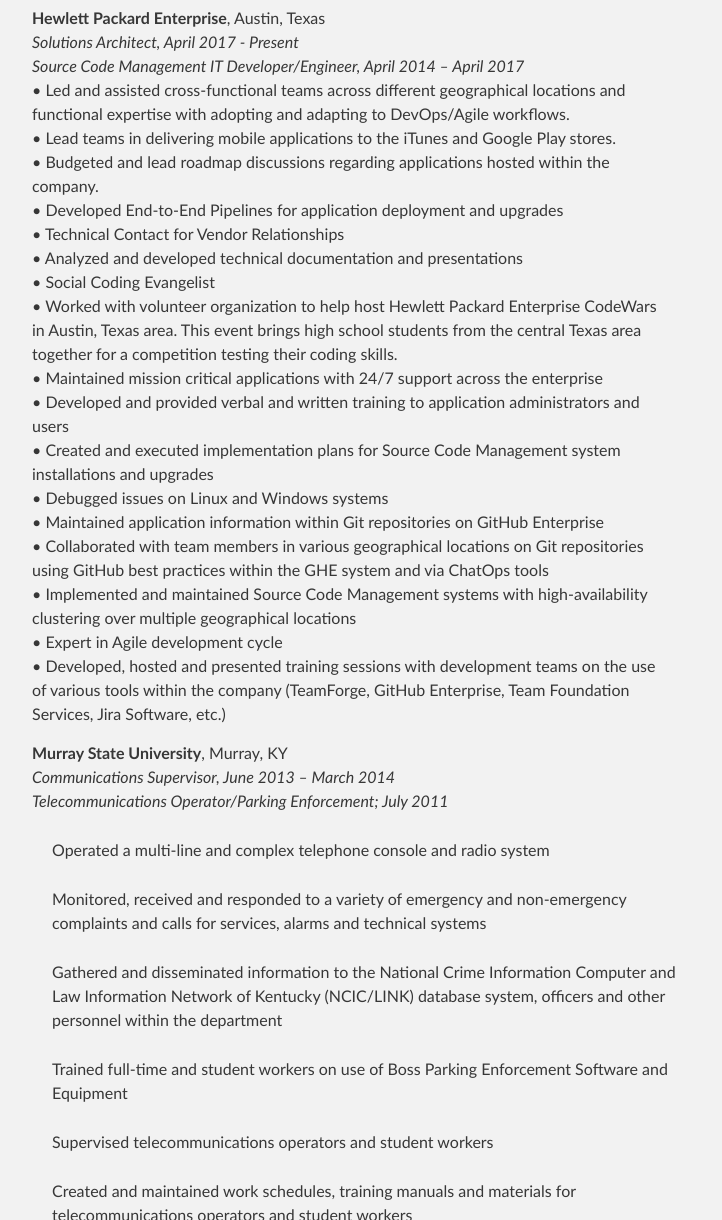
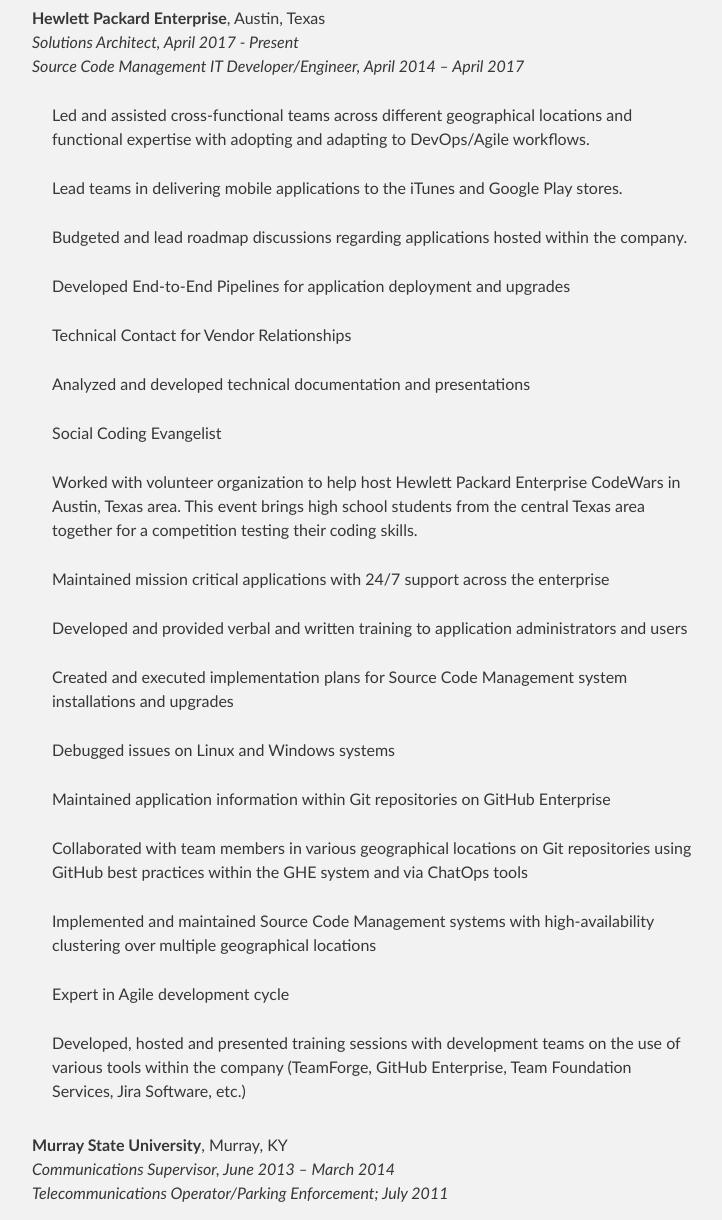
Before and after one commit to selkins13/selkins13.github.io, a Jekyll site: the page built from SarahElkinsResume.md, in a window 1280 px wide and 1400 px high, scrolled down 1707 px, cut to the strip 180-1400 px from the top of the window. Shown: the whole strip, without its empty margins (288-1010 px from the left). Built offline with Jekyll 4.4.1, drawn with Linux system fonts in a browser that asks for light colours.

Commit message:
formatting

```diff
--- a/SarahElkinsResume.md
+++ b/SarahElkinsResume.md
@@ -71,23 +71,39 @@
 __Hewlett Packard Enterprise__, Austin, Texas
 _Solutions Architect, April 2017 - Present_
 _Source Code Management IT Developer/Engineer, April 2014 – April 2017_
-• Led and assisted cross-functional teams across different geographical locations and functional expertise with adopting and adapting to DevOps/Agile workflows.
-• Lead teams in delivering mobile applications to the iTunes and Google Play stores.
-• Budgeted and lead roadmap discussions regarding applications hosted within the company.
-• Developed End-to-End Pipelines for application deployment and upgrades
-• Technical Contact for Vendor Relationships
-• Analyzed and developed technical documentation and presentations
-• Social Coding Evangelist
-• Worked with volunteer organization to help host Hewlett Packard Enterprise CodeWars in Austin, Texas area.  This event brings high school students from the central Texas area together for a competition testing their coding skills.
-• Maintained mission critical applications with 24/7 support across the enterprise
-• Developed and provided verbal and written training to application administrators and users
-• Created and executed implementation plans for Source Code Management system installations and upgrades
-• Debugged issues on Linux and Windows systems
-• Maintained application information within Git repositories on GitHub Enterprise
-• Collaborated with team members in various geographical locations on Git repositories using GitHub best practices within the GHE system and via ChatOps tools
-• Implemented and maintained Source Code Management systems with high-availability clustering over multiple geographical locations
-• Expert in Agile development cycle
-• Developed, hosted and presented training sessions with development teams on the use of various tools within the company (TeamForge, GitHub Enterprise, Team Foundation Services, Jira Software, etc.)
+  * Led and assisted cross-functional teams across different geographical locations and functional expertise with adopting and adapting to DevOps/Agile workflows.
+
+  * Lead teams in delivering mobile applications to the iTunes and Google Play stores.
+
+  * Budgeted and lead roadmap discussions regarding applications hosted within the company.
+
+  * Developed End-to-End Pipelines for application deployment and upgrades
+
+  * Technical Contact for Vendor Relationships
+
+  * Analyzed and developed technical documentation and presentations
+
+  * Social Coding Evangelist
+
+  * Worked with volunteer organization to help host Hewlett Packard Enterprise CodeWars in Austin, Texas area.  This event brings high school students from the central Texas area together for a competition testing their coding skills.
+
+  * Maintained mission critical applications with 24/7 support across the enterprise
+
+  * Developed and provided verbal and written training to application administrators and users
+
+  * Created and executed implementation plans for Source Code Management system installations and upgrades
+
+  * Debugged issues on Linux and Windows systems
+
+  * Maintained application information within Git repositories on GitHub Enterprise
+
+  * Collaborated with team members in various geographical locations on Git repositories using GitHub best practices within the GHE system and via ChatOps tools
+
+  * Implemented and maintained Source Code Management systems with high-availability clustering over multiple geographical locations
+
+  * Expert in Agile development cycle
+
+  * Developed, hosted and presented training sessions with development teams on the use of various tools within the company (TeamForge, GitHub Enterprise, Team Foundation Services, Jira Software, etc.)
 
 __Murray State University__, Murray, KY
 _Communications Supervisor, June 2013 – March 2014_
```
